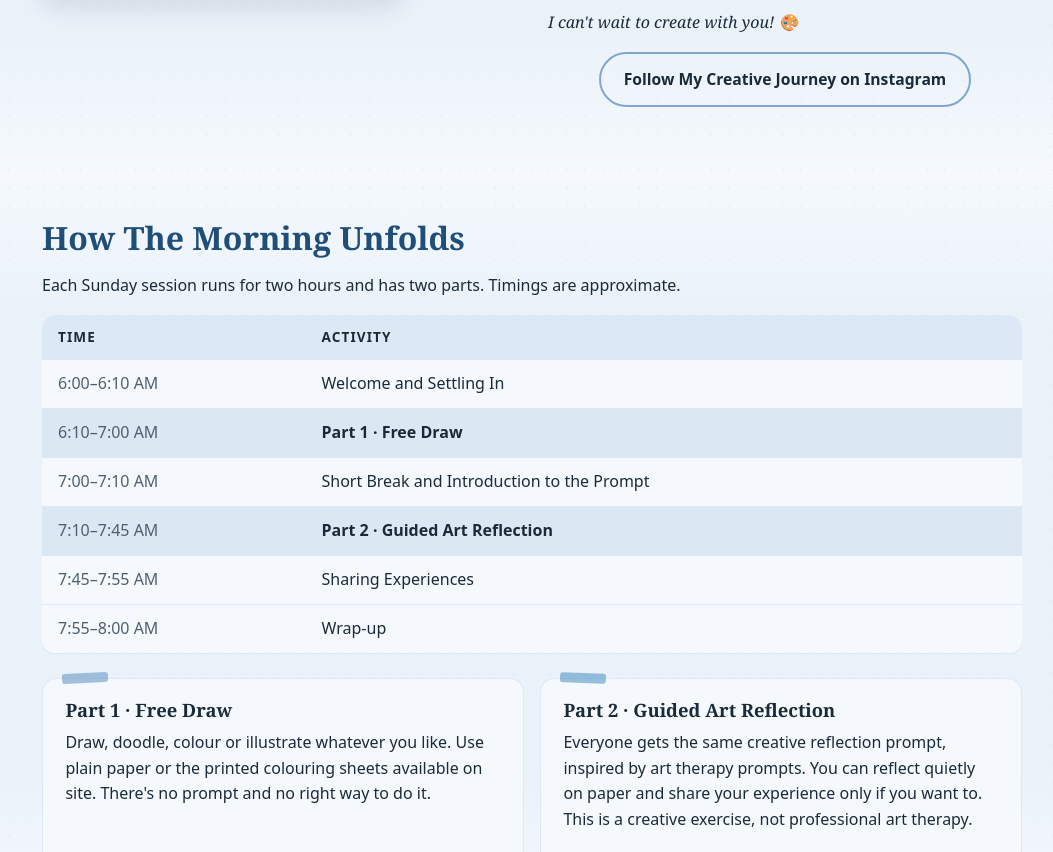
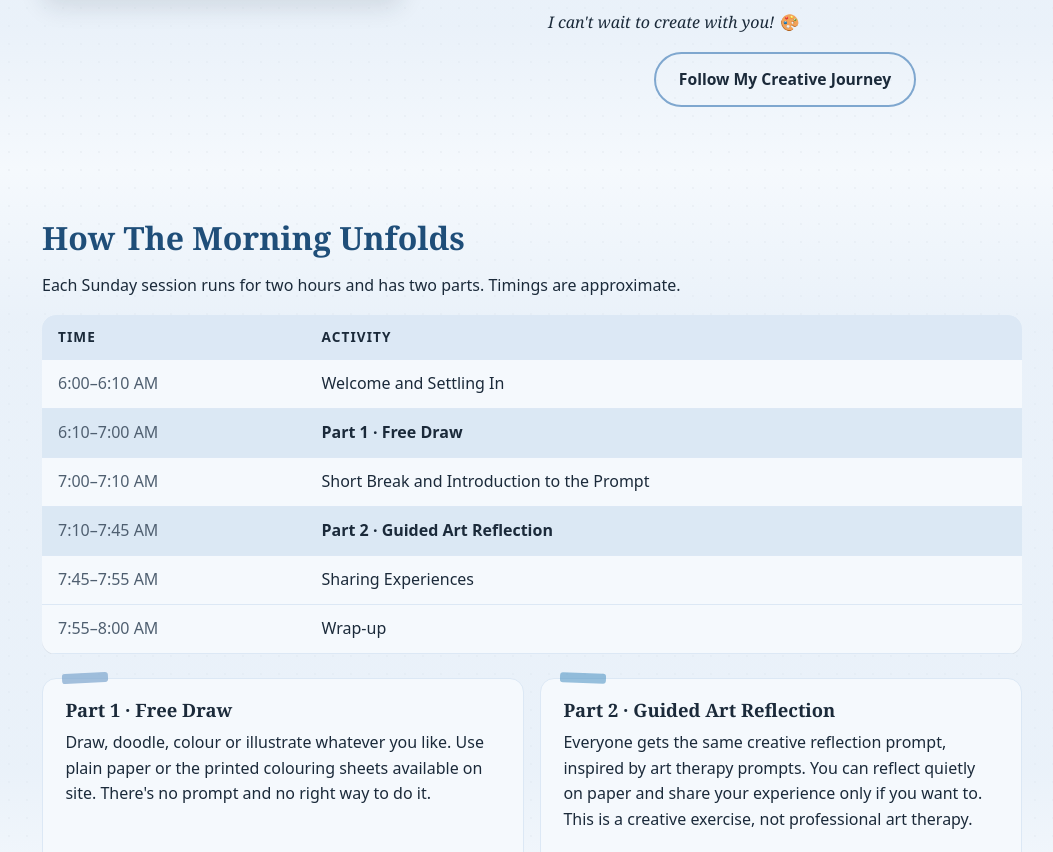
Before and after one commit to chaitrapamidi2499-ux/ABCD, a plain HTML site: page index.html in a window 1280 px wide. Shown: the part 1477-2329 px from the top of the page, without its empty margins (108-1161 px from the left). Drawn offline with Linux system fonts and the light colour scheme.

Commit message:
Update index.html

```diff
--- a/index.html
+++ b/index.html
@@ -341,7 +341,7 @@ h2 { color: var(--sage-deep); }
           <p>I'm here to create a space where we can make a little art, meet new people and spend some time away from our everyday routines.</p>
           <p class="host-signoff">I can't wait to create with you! 🎨</p>
           <div class="actions host-actions">
-            <a class="btn btn-ghost" data-instagram href="#host" target="_blank" rel="noopener" hidden>Follow My Creative Journey on Instagram</a>
+            <a class="btn btn-ghost" data-instagram href="#host" target="_blank" rel="noopener" hidden>Follow My Creative Journey</a>
           </div>
         </div>
       </div>
```
